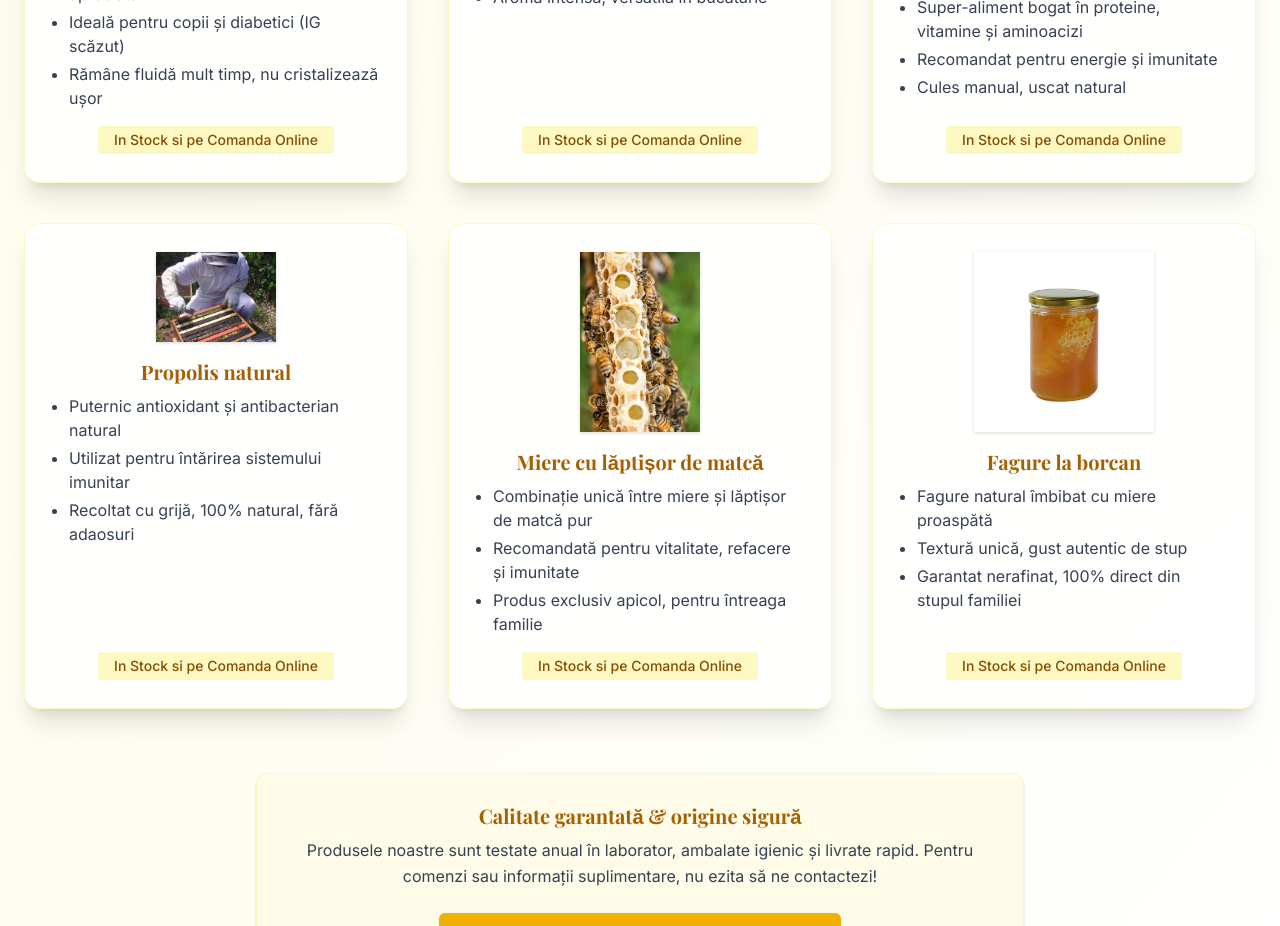
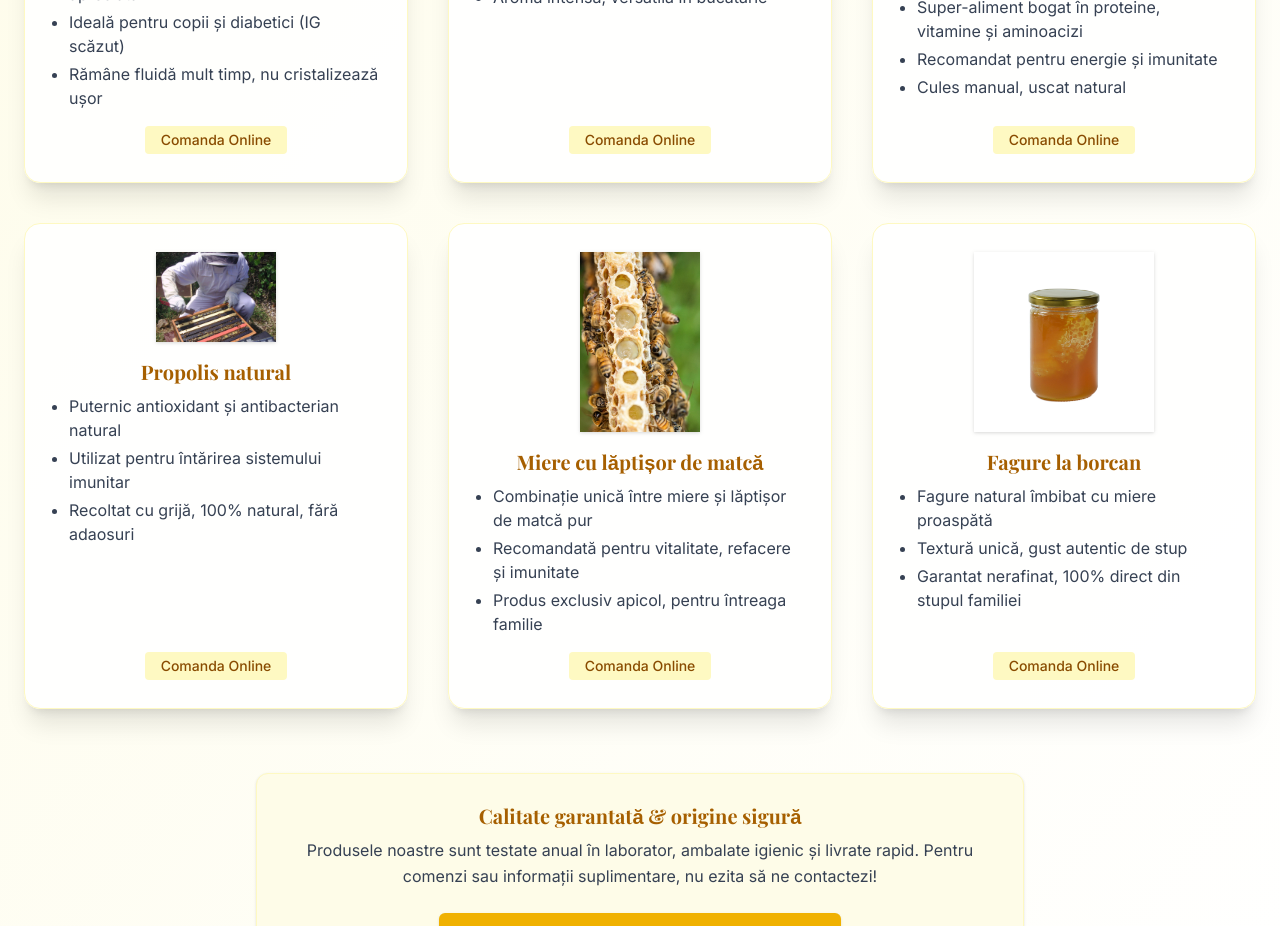
Before and after one commit to ionutpetru4046/Website-Apicultura, a Next.js app: page / in a window 1280 px wide. Shown: the part 2820-3746 px from the top of the page. Built offline with nearby package versions, Linux system fonts and the light colour scheme; a web font is replaced by a local one.

Commit message:
produse page corrected orders

```diff
--- a/app/produse/page.tsx
+++ b/app/produse/page.tsx
@@ -31,7 +31,7 @@ export default function ProdusePage() {
               <li>Rămâne fluidă mult timp, nu cristalizează ușor</li>
             </ul>
             <span className="inline-block mt-auto bg-yellow-100 text-yellow-800 rounded px-4 py-1 text-sm font-medium">
-              In Stock si pe Comanda Online
+              Comanda Online
             </span>
           </div>
 
@@ -52,7 +52,7 @@ export default function ProdusePage() {
               <li>Aromă intensă, versatilă în bucătărie</li>
             </ul>
             <span className="inline-block mt-auto bg-yellow-100 text-yellow-800 rounded px-4 py-1 text-sm font-medium">
-              In Stock si pe Comanda Online
+              Comanda Online
             </span>
           </div>
 
@@ -73,7 +73,7 @@ export default function ProdusePage() {
               <li>Cules manual, uscat natural</li>
             </ul>
             <span className="inline-block mt-auto bg-yellow-100 text-yellow-800 rounded px-4 py-1 text-sm font-medium">
-              In Stock si pe Comanda Online
+              Comanda Online
             </span>
           </div>
 
@@ -94,7 +94,7 @@ export default function ProdusePage() {
               <li>Recoltat cu grijă, 100% natural, fără adaosuri</li>
             </ul>
             <span className="inline-block mt-auto bg-yellow-100 text-yellow-800 rounded px-4 py-1 text-sm font-medium">
-              In Stock si pe Comanda Online
+              Comanda Online
             </span>
           </div>
 
@@ -115,7 +115,7 @@ export default function ProdusePage() {
               <li>Produs exclusiv apicol, pentru întreaga familie</li>
             </ul>
             <span className="inline-block mt-auto bg-yellow-100 text-yellow-800 rounded px-4 py-1 text-sm font-medium">
-              In Stock si pe Comanda Online
+              Comanda Online
             </span>
           </div>
 
@@ -136,7 +136,7 @@ export default function ProdusePage() {
               <li>Garantat nerafinat, 100% direct din stupul familiei</li>
             </ul>
             <span className="inline-block mt-auto bg-yellow-100 text-yellow-800 rounded px-4 py-1 text-sm font-medium">
-              In Stock si pe Comanda Online
+              Comanda Online
             </span>
           </div>
         </div>
```
